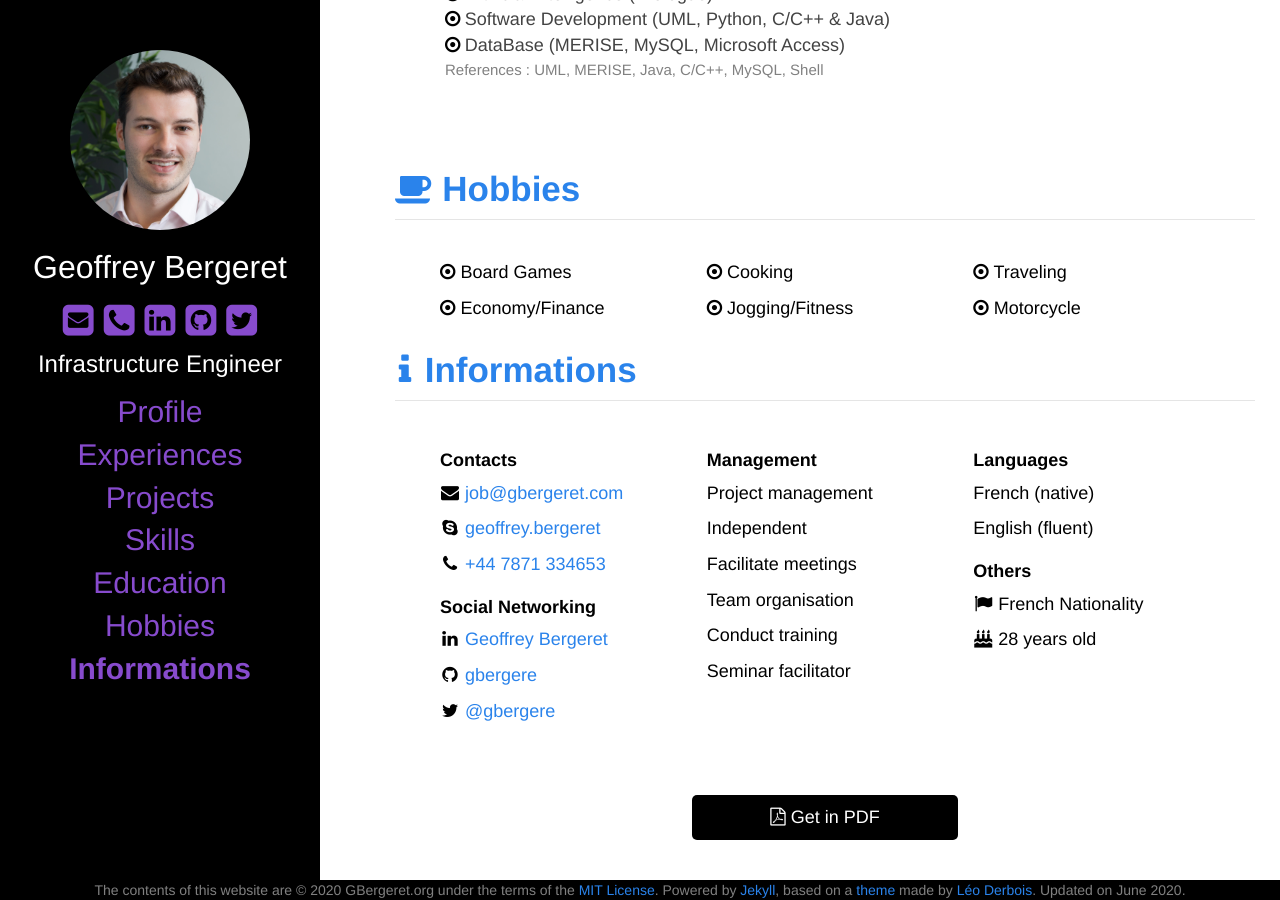
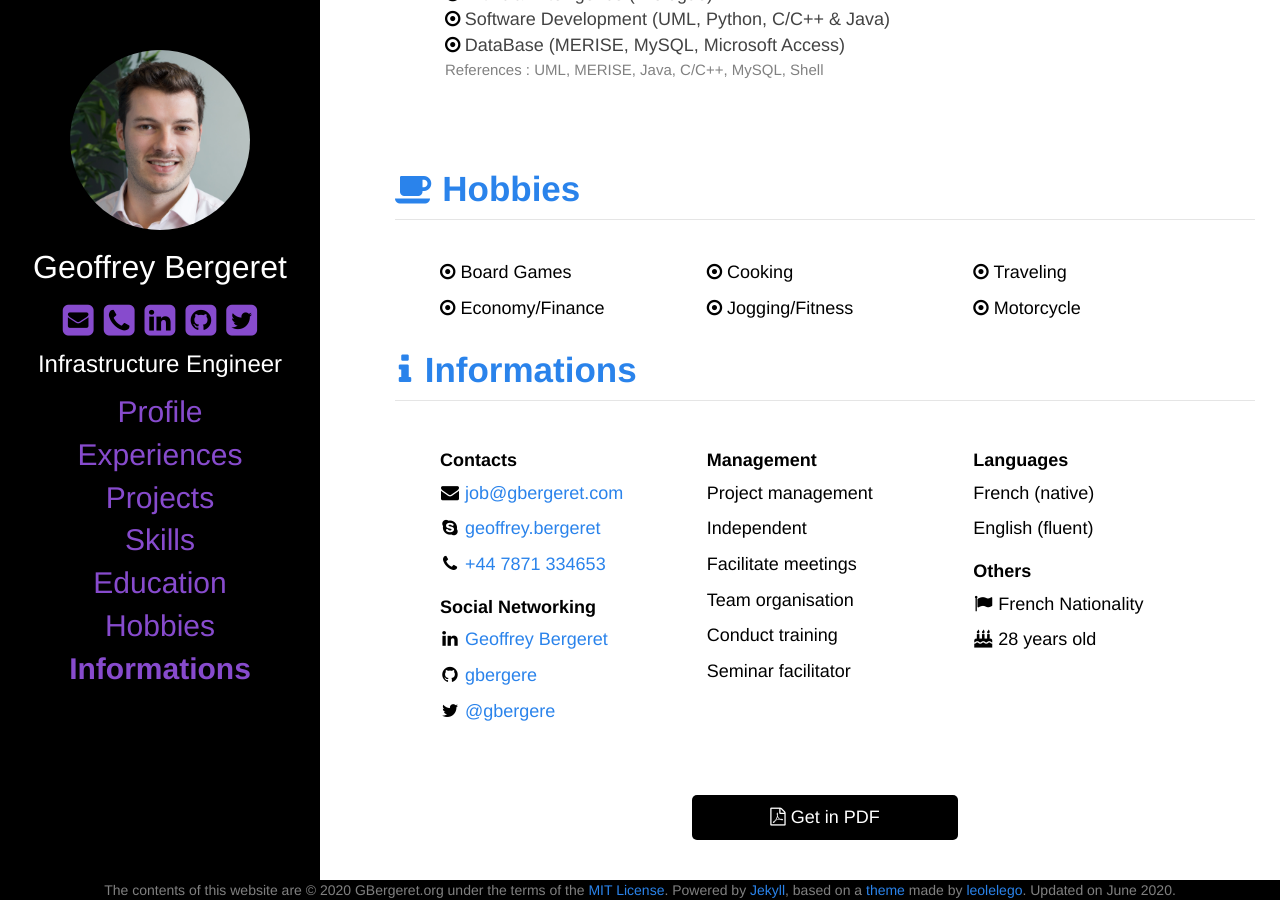
Before and after one commit to gbergere/gbergere.github.io, a Jekyll site: the page built from resume.html, in a window 1280 px wide and 900 px high, scrolled down 5384 px. Built offline with Jekyll 4.4.1, drawn with Linux system fonts in a browser that asks for light colours; nearby versions of some CDN libraries.

Commit message:
fix: Update footer as requested by author of the theme

```diff
--- a/_includes/footer.html
+++ b/_includes/footer.html
@@ -5,8 +5,8 @@
 
     Powered by
     <a href="http://jekyllrb.com">Jekyll</a>, based on a
-    <a href="https://github.com/leoderbois/Boba-Fett-Theme-For-Jekyll" target="_blank">theme</a>
-    made by <a href="http://www.leoderbois.com">Léo Derbois</a>.
+    <a href="https://github.com/leolelego/bobafett" target="_blank">theme</a>
+    made by <a href="https://github.com/leolelego">leolelego</a>.
 
     Updated on {{ 'now' | date: "%B %Y" }}.
 </footer>
```
